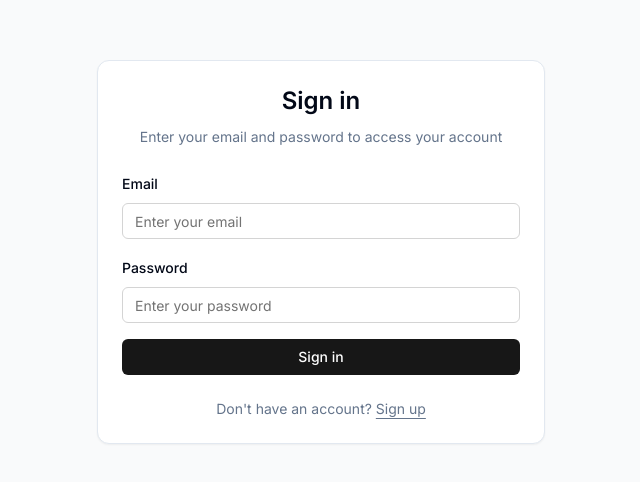
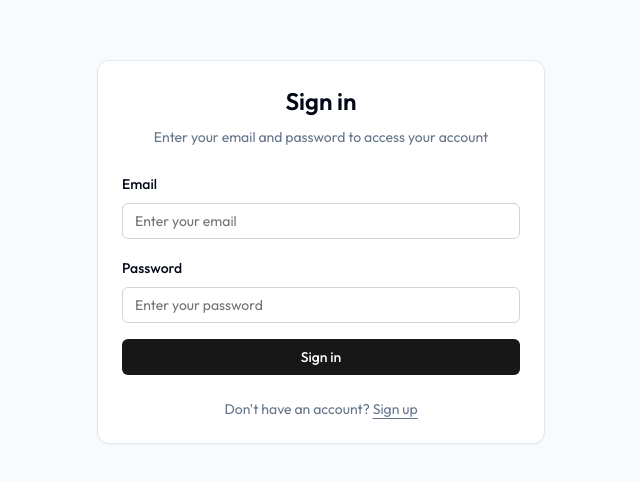
Before and after one commit to ganeshpodishetti/StudentPerks-UI, a Next.js app: page /login in a window 1280 px wide. Shown: the part 148-630 px from the top of the page, without its empty margins (319-959 px from the left). Built offline with nearby package versions, Linux system fonts and the light colour scheme; no server answers.

Commit message:
feat: Integrate Outfit font and enhance API URL handling in production

```diff
--- a/app/globals.css
+++ b/app/globals.css
@@ -1,6 +1,9 @@
 @tailwind base;
 @tailwind components;
 @tailwind utilities;
+
+/* Import Outfit font from Google Fonts */
+@import url('https://fonts.googleapis.com/css2?family=Outfit:wght@100..900&display=swap');
 
 @layer base {
   :root {
@@ -55,5 +58,11 @@
   }
   body {
     @apply bg-background text-foreground;
+    font-family: 'Outfit', sans-serif;
+  }
+
+  /* Ensure all text elements use Outfit */
+  h1, h2, h3, h4, h5, h6, p, span, div, button, input, textarea, label {
+    font-family: 'Outfit', sans-serif;
   }
 }
--- a/app/layout.tsx
+++ b/app/layout.tsx
@@ -1,8 +1,12 @@
 import { AppProviders } from '@/providers/AppProviders'
-import { Inter } from 'next/font/google'
+import { Outfit } from 'next/font/google'
 import './globals.css'
 
-const inter = Inter({ subsets: ['latin'] })
+const outfit = Outfit({
+  subsets: ['latin'],
+  weight: ['100', '200', '300', '400', '500', '600', '700', '800', '900'],
+  display: 'swap',
+})
 
 export const metadata = {
   title: 'StudentPerks - Exclusive Student Deals & Discounts',
@@ -17,7 +21,7 @@ export default function RootLayout({
 }) {
   return (
     <html lang="en" suppressHydrationWarning>
-      <body className={inter.className} suppressHydrationWarning>
+      <body className={outfit.className} suppressHydrationWarning>
         <AppProviders>
           {children}
         </AppProviders>
--- a/eslint.config.js
+++ b/eslint.config.js
@@ -1,6 +1,6 @@
-/** @type {import('next').NextConfig} */
+/** @type {import('eslint').Linter.Config} */
 module.exports = {
-  extends: ['next/core-web-vitals'],
+  extends: ["next/core-web-vitals"],
   rules: {
     // Add any custom rules here
   },
--- a/src/services/apiClient.ts
+++ b/src/services/apiClient.ts
@@ -1,7 +1,15 @@
 import axios from 'axios';
 import { authService } from './authService';
 
-const API_BASE_URL = process.env.NEXT_PUBLIC_API_URL || 'http://localhost:5254';
+const API_BASE_URL = process.env.NEXT_PUBLIC_API_URL;
+
+// Warn if using fallback URL in production
+if (!process.env.NEXT_PUBLIC_API_URL && process.env.NODE_ENV === 'production') {
+  console.warn(
+    'apiClient: NEXT_PUBLIC_API_URL is not defined in production. ' +
+    'Using fallback URL which may not work correctly.'
+  );
+}
 
 // Token refresh state management
 let isRefreshing = false;
--- a/src/services/authService.ts
+++ b/src/services/authService.ts
@@ -3,6 +3,12 @@ import axios from 'axios';
 import { clearGlobalTokenManager, getGlobalTokenManager } from './tokenManager';
 
 const API_BASE_URL = process.env.NEXT_PUBLIC_API_URL;
+if (!API_BASE_URL) {
+  throw new Error(
+    "authService: process.env.NEXT_PUBLIC_API_URL is not defined. " +
+    "Set it in your environment or `.env.local`."
+  );
+}
 
 export interface LoginRequest {
   email: string;
--- a/tailwind.config.js
+++ b/tailwind.config.js
@@ -2,10 +2,10 @@
 module.exports = {
   darkMode: ["class"],
   content: [
-    './pages/**/*.{js,ts,jsx,tsx,mdx}',
-    './components/**/*.{js,ts,jsx,tsx,mdx}',
-    './app/**/*.{js,ts,jsx,tsx,mdx}',
-    './src/**/*.{js,ts,jsx,tsx,mdx}',
+    "./pages/**/*.{js,ts,jsx,tsx,mdx}",
+    "./components/**/*.{js,ts,jsx,tsx,mdx}",
+    "./app/**/*.{js,ts,jsx,tsx,mdx}",
+    "./src/**/*.{js,ts,jsx,tsx,mdx}",
   ],
   prefix: "",
   theme: {
@@ -17,6 +17,9 @@ module.exports = {
       },
     },
     extend: {
+      fontFamily: {
+        sans: ["Outfit", "sans-serif"],
+      },
       colors: {
         border: "hsl(var(--border))",
         input: "hsl(var(--input))",
@@ -74,4 +77,4 @@ module.exports = {
     },
   },
   plugins: [require("tailwindcss-animate")],
-}
+};
```
